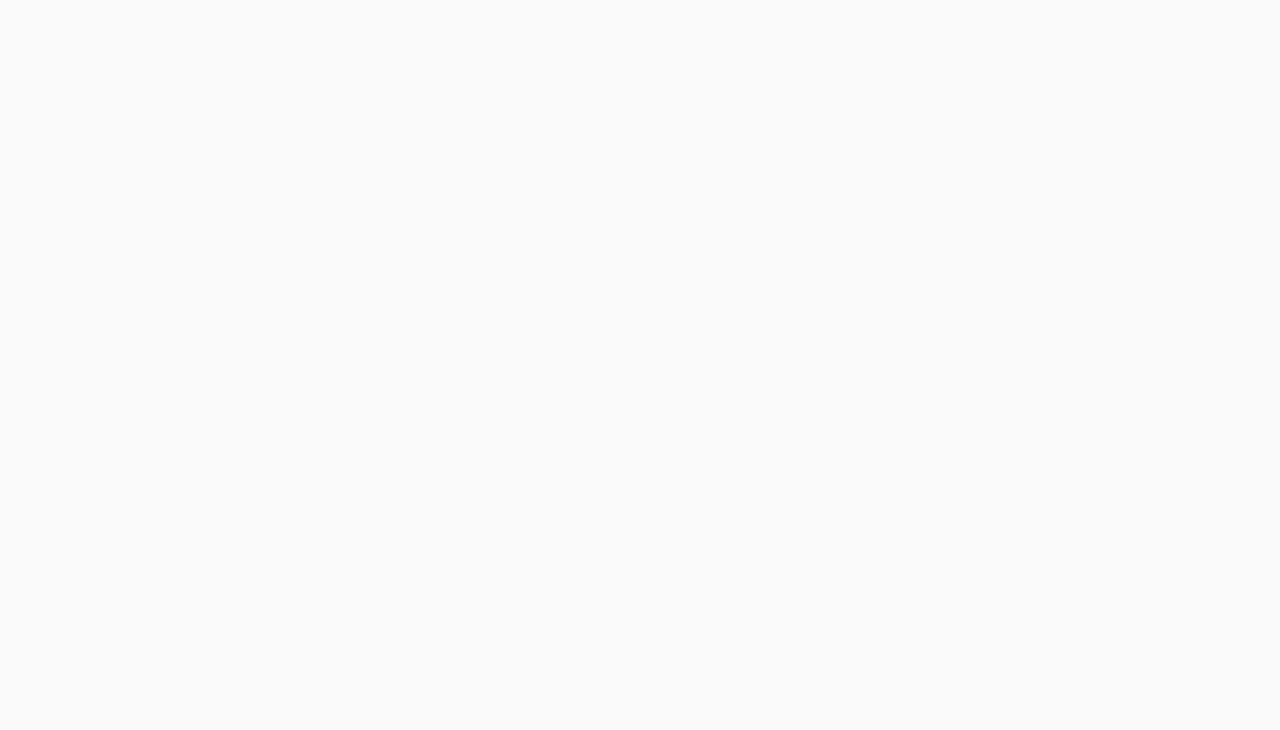
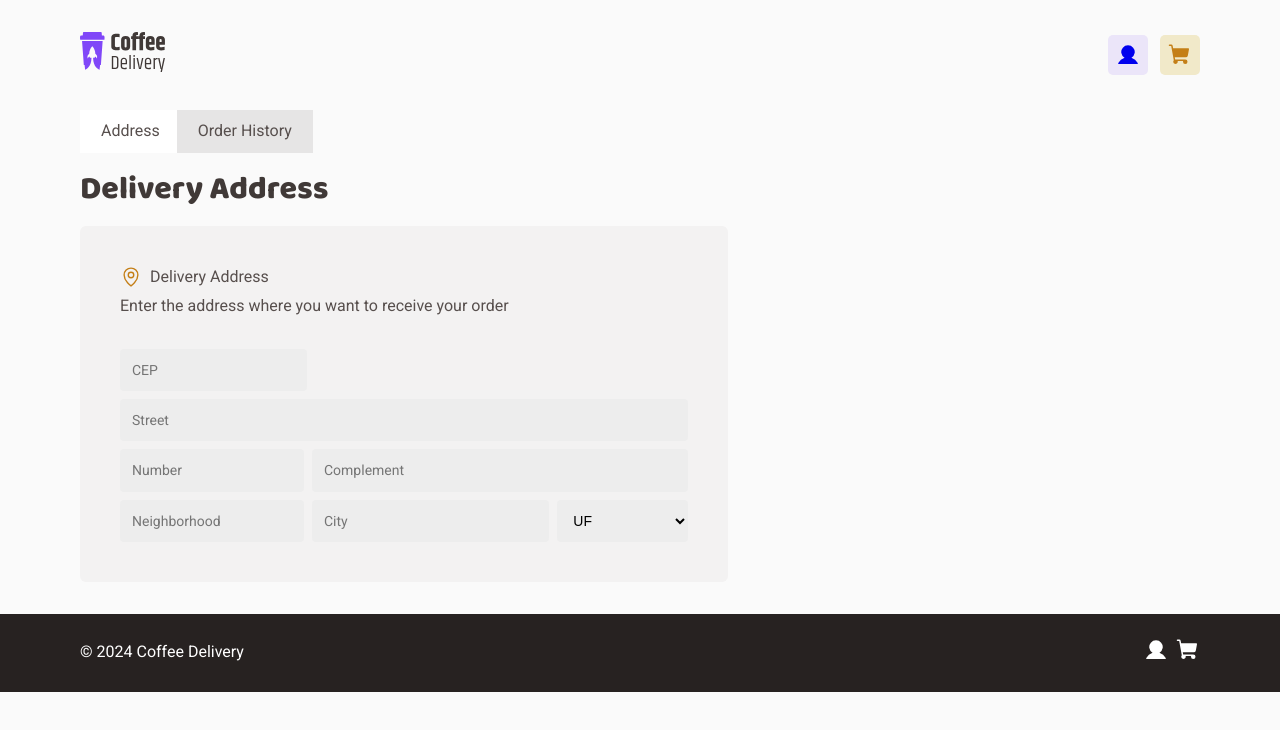
Before and after one commit to marceloquinze/coffee-delivery, a React (Vite) app: page /user in a window 1280 px wide. Before the commit this address had no page. Shown: the top 730 px of the page. Built offline with nearby package versions, Linux system fonts and the light colour scheme; the HTML template or start-up script is replaced by a standard one.

Commit message:
Added user history component

```diff
--- a/src/Router.tsx
+++ b/src/Router.tsx
@@ -2,6 +2,7 @@ import { Route, Routes } from 'react-router-dom'
 import { Home } from './pages/Home/Home'
 import { Checkout } from './pages/Checkout/Checkout'
 import { Success } from './pages/Success/Success'
+import { User } from './pages/User/User'
 import { DefaultLayout } from './layouts/DefaultLayout'
 
 export function Router() {
@@ -11,6 +12,7 @@ export function Router() {
         <Route path="/" element={<Home />} />
         <Route path="/checkout" element={<Checkout />} />
         <Route path="/success" element={<Success />} />
+        <Route path="/user" element={<User />} />
       </Route>
     </Routes>
   )
--- /dev/null
+++ b/src/components/Footer/Footer.tsx
@@ -0,0 +1,23 @@
+import { NavLink } from 'react-router-dom'
+import { FooterContainer } from './styles'
+import { ShoppingCart, User } from 'phosphor-react'
+
+export function Footer() {
+  return (
+    <FooterContainer>
+      <div className="wrapper">
+        <p>© {new Date().getFullYear()} Coffee Delivery</p>
+        <div className="user-items">
+          <nav>
+            <NavLink to="/user" className="location">
+              <User size={24} weight="fill" />
+            </NavLink>
+            <NavLink to="/checkout" className="cart">
+              <ShoppingCart size={24} weight="fill" />
+            </NavLink>
+          </nav>
+        </div>
+      </div>
+    </FooterContainer>
+  )
+}
--- /dev/null
+++ b/src/components/Footer/styles.ts
@@ -0,0 +1,30 @@
+import styled from 'styled-components'
+
+export const FooterContainer = styled.footer`
+  background: ${(props) => props.theme['base-title']};
+
+  .wrapper {
+    max-width: 70rem;
+    margin: 0 auto;
+    padding: 1.5rem 0;
+    display: flex;
+    align-items: center;
+    justify-content: space-between;
+    gap: 1rem;
+
+    p {
+      color: ${(props) => props.theme.white};
+    }
+
+    .user-items {
+      nav {
+        display: flex;
+        align-items: center;
+        gap: 0.5rem;
+      }
+      svg {
+        color: ${(props) => props.theme.white};
+      }
+    }
+  }
+`
--- a/src/components/Header/index.tsx
+++ b/src/components/Header/Header.tsx
@@ -1,14 +1,12 @@
 import { NavLink } from 'react-router-dom'
 import siteLogo from '../../assets/Logo.svg'
 import { HeaderContainer } from './styles'
-import { MapPin, ShoppingCart } from 'phosphor-react'
+import { ShoppingCart, User } from 'phosphor-react'
 import { useContext } from 'react'
 import { ItemsContext } from '../../contexts/ItemsContext'
-import { UserContext } from '../../contexts/UserContext'
 
 export function Header() {
   const { itemsInCart } = useContext(ItemsContext)
-  const { userDetails } = useContext(UserContext)
   const totalItems = itemsInCart.reduce((acc, item) => acc + item.qty, 0)
   return (
     <HeaderContainer>
@@ -19,9 +17,8 @@ export function Header() {
       </nav>
       <div className="user-items">
         <nav>
-          <NavLink to="/checkout" className="location">
-            <MapPin size={24} weight="fill" />
-            {userDetails.city}, {userDetails.uf}
+          <NavLink to="/user" className="location">
+            <User size={24} weight="fill" />
           </NavLink>
           <NavLink to="/checkout" className="cart">
             <ShoppingCart size={24} weight="fill" />
--- a/src/contexts/UserContext.tsx
+++ b/src/contexts/UserContext.tsx
@@ -10,7 +10,7 @@ import {
 import { useNavigate } from 'react-router-dom'
 import { v4 as uuidv4 } from 'uuid'
 
-import { ItemsContext } from './ItemsContext'
+import { ItemsContext, Coffees } from './ItemsContext'
 
 export interface UserDetails {
   cep: string
@@ -33,6 +33,9 @@ export interface Order {
   id: string
   userAddress: UserDetailsProps
   payment: string
+  itemsInCart: Coffees[]
+  total: number
+  date: Date
 }
 
 interface UserContextType {
@@ -215,6 +218,11 @@ export function UserContextProvider({ children }: UserContextProviderProps) {
         id: uuidv4().toString().substring(0, 8),
         userAddress: { street, number, neighborhood, city, uf },
         payment,
+        itemsInCart,
+        total: itemsInCart.reduce((acc, item) => {
+          return acc + item.price * item.qty
+        }, 0),
+        date: new Date(),
       }
 
       // update order state
@@ -224,16 +232,16 @@ export function UserContextProvider({ children }: UserContextProviderProps) {
       setOrderHistory((prevOrderHistory) => [...prevOrderHistory, newOrder])
 
       // clear cart
-      // clearCart()
+      clearCart()
 
       // redirect
       navigate('/success')
     }
   }
 
-  useEffect(() => {
-    console.log(order)
-  }, [order])
+  // useEffect(() => {
+  //   console.log(order)
+  // }, [order])
 
   // ------ RETURN ------
   return (
--- a/src/layouts/DefaultLayout/index.tsx
+++ b/src/layouts/DefaultLayout/index.tsx
@@ -1,12 +1,14 @@
 import { Outlet } from 'react-router-dom'
-import { Header } from '../../components/Header'
+import { Header } from '../../components/Header/Header'
 import { LayoutContainer } from './styles'
+import { Footer } from '../../components/Footer/Footer'
 
 export function DefaultLayout() {
   return (
     <LayoutContainer>
       <Header />
       <Outlet />
+      <Footer />
     </LayoutContainer>
   )
 }
--- a/src/pages/Checkout/styles.ts
+++ b/src/pages/Checkout/styles.ts
@@ -6,6 +6,7 @@ export const CheckoutContainer = styled.main`
   display: grid;
   grid-template-columns: 1fr 448px;
   gap: 1.5rem;
+  padding: 2rem 0;
 
   h2 {
     font-size: 1.125rem;
--- a/src/pages/Success/components/OrderSummary/OrderSummary.tsx
+++ b/src/pages/Success/components/OrderSummary/OrderSummary.tsx
@@ -9,11 +9,18 @@ interface OrderSummaryProps {
 export function OrderSummary({ order }: OrderSummaryProps) {
   return (
     <OrderSummaryContainer>
-      <div className="number">
+      <div className="items">
         <Package size={22} weight="fill" />
         <div>
-          Order number: <br />
-          {order.id}
+          Order number: <strong>{order.id}</strong>
+          <br />
+          <ul>
+            {order.itemsInCart.map((item) => (
+              <li key={item.id}>
+                {item.qty} {item.title}
+              </li>
+            ))}
+          </ul>
         </div>
       </div>
       <div className="address">
@@ -37,8 +44,10 @@ export function OrderSummary({ order }: OrderSummaryProps) {
       <div className="payment">
         <CurrencyDollar size={22} weight="fill" />
         <div>
-          Payment type: <br />
-          <strong>{order.payment}</strong>
+          Payment details: <br />
+          <strong>
+            ${order.total.toFixed(2)} payed in {order.payment}
+          </strong>
         </div>
       </div>
     </OrderSummaryContainer>
--- a/src/pages/Success/style.ts
+++ b/src/pages/Success/style.ts
@@ -5,7 +5,7 @@ export const SuccessContainer = styled.main`
   margin: 0 auto;
   display: flex;
   align-items: flex-end;
-  justify-content: center;
+  justify-content: space-between;
 
   h1 {
     font-family: 'Baloo 2', sans-serif;
@@ -39,9 +39,14 @@ export const OrderSummaryContainer = styled.div`
     gap: 0.5rem;
   }
 
-  .number {
+  .items {
     svg {
       background: ${(props) => props.theme['purple-dark']};
+    }
+    ul {
+      list-style: circle;
+      margin-left: 1rem;
+      font-style: italic;
     }
   }
   .address {
--- /dev/null
+++ b/src/pages/User/User.tsx
@@ -0,0 +1,66 @@
+import { UserDetailsComp } from '../Checkout/components/UserDetails/UserDetails'
+import { UserContainer } from './styles'
+import { UserContext } from '../../contexts/UserContext'
+import { useContext } from 'react'
+import { Package } from 'phosphor-react'
+
+export function User() {
+  const { getUserDetails, userDetails, invalidFields, orderHistory } =
+    useContext(UserContext)
+  return (
+    <UserContainer>
+      <div className="tabs">
+        <input type="radio" name="tabs" id="address" defaultChecked />
+        <label htmlFor="address">Address</label>
+        <input type="radio" name="tabs" id="history" />
+        <label htmlFor="history">Order History</label>
+
+        <div className="content">
+          <div className="content-tab" id="content1">
+            <h1>Delivery Address</h1>
+            <UserDetailsComp
+              getUserDetails={getUserDetails}
+              userDetails={userDetails}
+              invalidFields={invalidFields}
+            />
+          </div>
+          <div className="content-tab" id="content2">
+            <h1>Order History</h1>
+            {orderHistory.length ? (
+              orderHistory.map((order) => (
+                <div key={order.id} className="eachOrder">
+                  <Package size={32} />
+                  <div>
+                    <p>
+                      <strong>Order number:</strong> {order.id}
+                    </p>
+                    <p>
+                      <strong>Date:</strong>{' '}
+                      {new Date(order.date).toLocaleDateString()}
+                    </p>
+                    <p>
+                      <strong>Payment details:</strong> $
+                      {order.total.toFixed(2)} payed in {order.payment}
+                    </p>
+                    <p>
+                      <strong>Ordered items:</strong>
+                    </p>
+                    {order.itemsInCart.map((item) => (
+                      <ul key={item.id}>
+                        <li>
+                          {item.qty}x {item.title}
+                        </li>
+                      </ul>
+                    ))}
+                  </div>
+                </div>
+              ))
+            ) : (
+              <p>You do not have any order yet</p>
+            )}
+          </div>
+        </div>
+      </div>
+    </UserContainer>
+  )
+}
--- /dev/null
+++ b/src/pages/User/styles.ts
@@ -0,0 +1,66 @@
+import styled from 'styled-components'
+
+export const UserContainer = styled.main`
+  max-width: 70rem;
+  margin: 0 auto;
+  display: grid;
+  grid-template-columns: 1fr 448px;
+  gap: 1.5rem;
+
+  h1 {
+    font-family: 'Baloo 2', sans-serif;
+    font-size: 2rem;
+    font-weight: 800;
+    line-height: 1.3;
+    padding-bottom: 1rem;
+    color: ${(props) => props.theme['base-subtitle']};
+  }
+
+  .tabs input[type='radio'] {
+    display: none;
+  }
+
+  .tabs label {
+    padding: 10px 20px;
+    cursor: pointer;
+    background-color: ${(props) => props.theme['base-button']};
+    display: inline-block;
+    margin-right: -4px;
+    border: 1px solid transparent;
+  }
+
+  .tabs .content {
+    border-top: none;
+    padding: 1rem 0;
+  }
+
+  .tabs .content-tab {
+    display: none;
+  }
+
+  .tabs input[type='radio']:checked + label {
+    background-color: #fff;
+    border-bottom: 1px solid #fff;
+  }
+
+  #address:checked ~ .content #content1,
+  #history:checked ~ .content #content2 {
+    display: block;
+  }
+
+  #content2 {
+    .eachOrder {
+      display: flex;
+      gap: 1rem;
+      padding: 2rem;
+      background: ${(props) => props.theme['base-card']};
+      border: 1px dotted ${(props) => props.theme['base-button']};
+
+      ul {
+        list-style: circle;
+        margin-left: 1rem;
+        font-style: italic;
+      }
+    }
+  }
+`
--- a/src/styles/global.ts
+++ b/src/styles/global.ts
@@ -16,6 +16,7 @@ export const GlobalStyle = createGlobalStyle`
 		background: ${(props) => props.theme.background};
 		color: ${(props) => props.theme['base-text']};
 		-webkit-font-smoothing: antialiased;
+
 	}
 
 	body, input, textarea, button {
```
